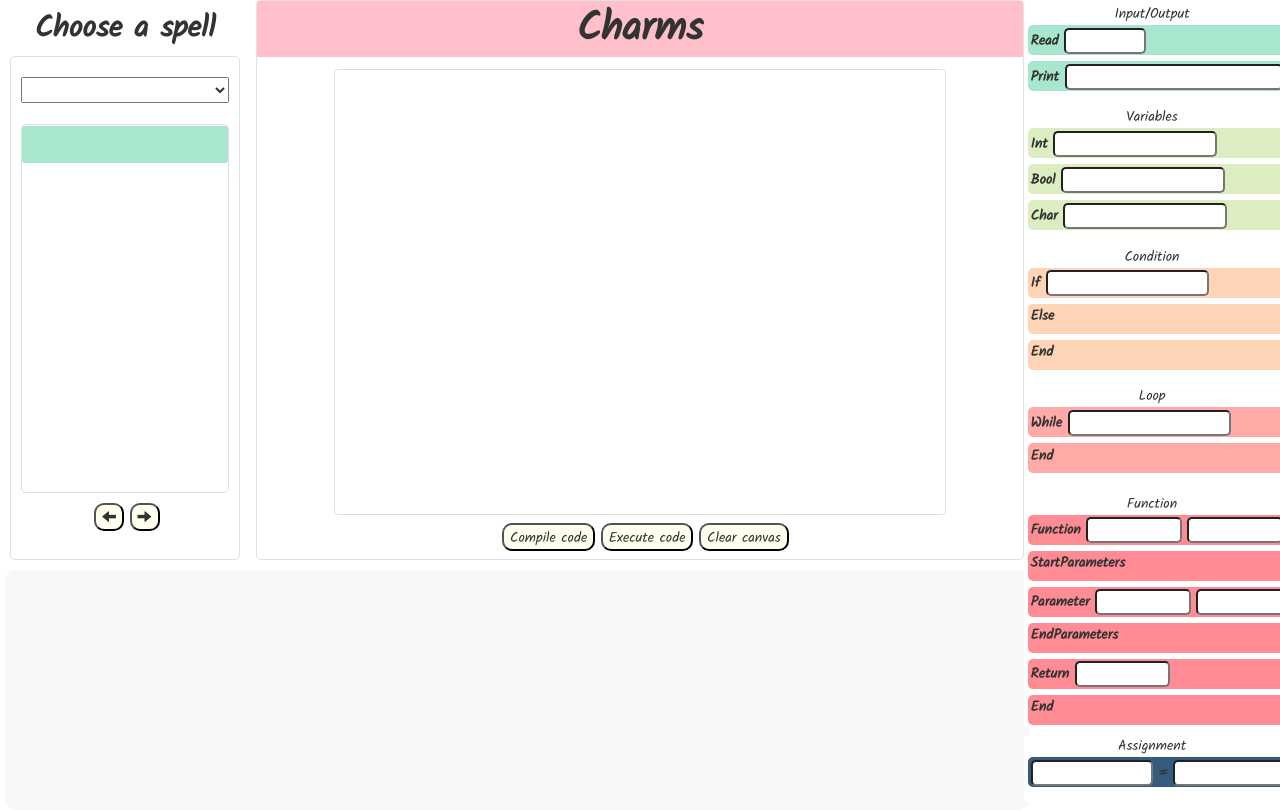
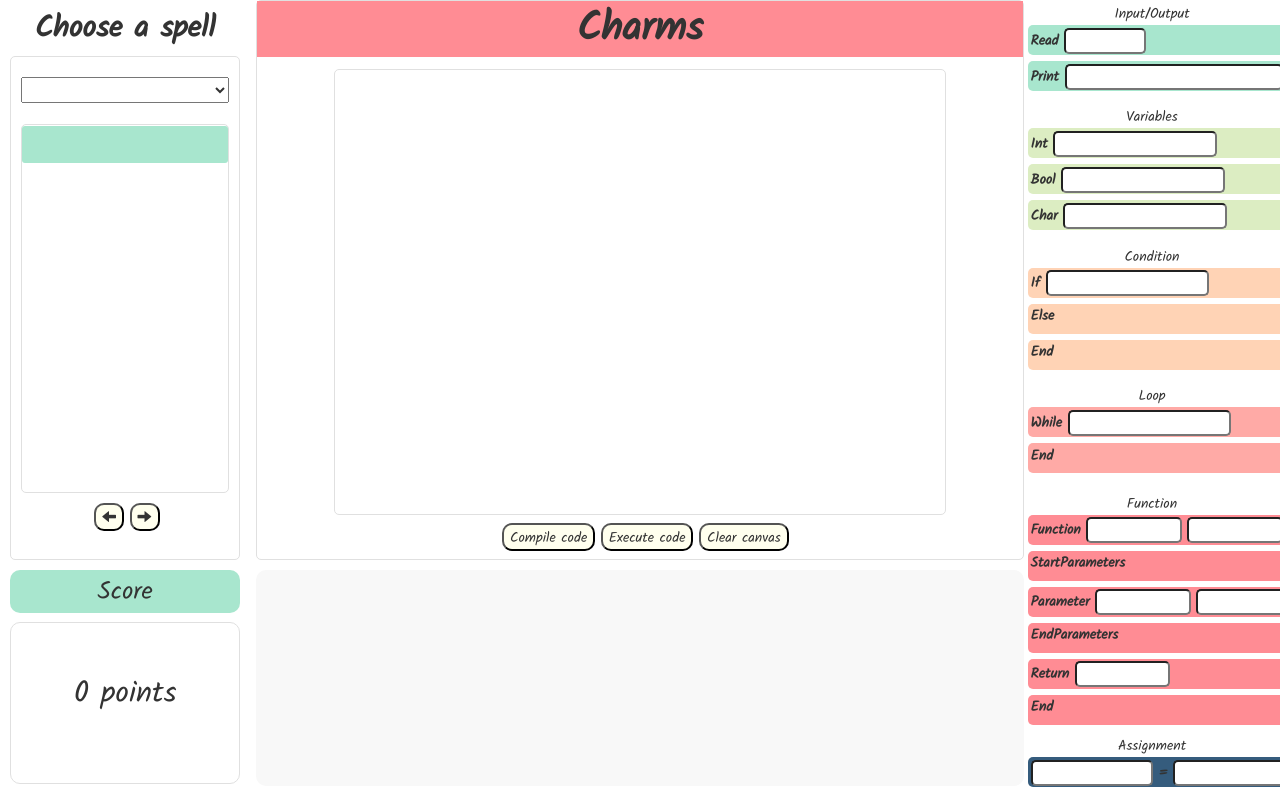
Before and after one commit to renysaldivar/Charms, a Django app: page / in a window 1280 px wide. After the commit the page ends 787 px from the top, so only its background shows below. Run offline with Django 3.2, Linux system fonts and the light colour scheme; some libraries are stand-ins or nearby versions.

Commit message:
Adds score div

```diff
--- a/CharmsProject/CharmsApp/static/index.css
+++ b/CharmsProject/CharmsApp/static/index.css
@@ -146,7 +146,7 @@
 }
 
 .canvas-header {
-  background-color: #ffc0cb;
+  background-color: #FF8C94;
   font-size: 40px;
   text-align: center;
   margin-bottom: 12px;
@@ -262,11 +262,47 @@
 }
 
 #output {
+  border-radius: 10px;
+  width: 80%;
+  height: 30%;
+}
+
+.output-left {
+  margin: 10px 10px;
+  border-radius: 10px;
+  float: left;
+  width: 22.5%;
+  height: 90%;
+}
+
+.house-score {
+  border: 1px solid #000000;
+  border-color: #E0E0E0;
+  margin-top: 9px;
+  border-radius: 10px;
+  text-align: center;
+  padding-top: 50px;
+  font-size: 30px;
+  height: 75%;
+}
+
+.house-header {
+  background-color: #A8E6CE;
+  border-radius: 10px;
+  padding-top: 5px;
+  font-size: 25px;
+  text-align: center;
+  height: 20%;
+  width: 100%;
+}
+
+.output-right {
   background-color: #F8F8F8;
+  margin-top: 10px;
   border-radius: 10px;
-  margin: 10px 5px;
-  height: 30%;
-  width: 80%;
+  float: right;
+  width: 75%;
+  height: 90%;
 }
 
 .output-header {
--- a/CharmsProject/CharmsApp/templates/index.html
+++ b/CharmsProject/CharmsApp/templates/index.html
@@ -8,6 +8,7 @@
      <script src="https://ajax.googleapis.com/ajax/libs/jquery/3.4.1/jquery.min.js"></script>
      <script src="{% static 'canvas.js' %}"></script>
      <script src="{% static 'compile.js' %}"></script>
+     <script src="{% static 'output.js' %}"></script>
    </head>
    <body>
      {% load bootstrap3 %}
--- a/CharmsProject/CharmsApp/templates/output.html
+++ b/CharmsProject/CharmsApp/templates/output.html
@@ -1,5 +1,12 @@
-{% load static %}
-<script src="{% static "output.js" %}"></script>
+<div class='output-left'>
+  <div class='house-header'>
+    <p>Score</p>
+  </div>
+  <div class='house-score'>
+    <p>0 points</p>
+  </div>
+</div>
+<div class='output-right'>
   <div class='output-header'>
     <div class='output-title'>
       <label id='output-title'></label>
@@ -8,3 +15,4 @@
   <div class='output-body'>
     <label id='output-message'></label>
   </div>
+<div>
```
Lines whose indentation alone changed are shown as unchanged.
